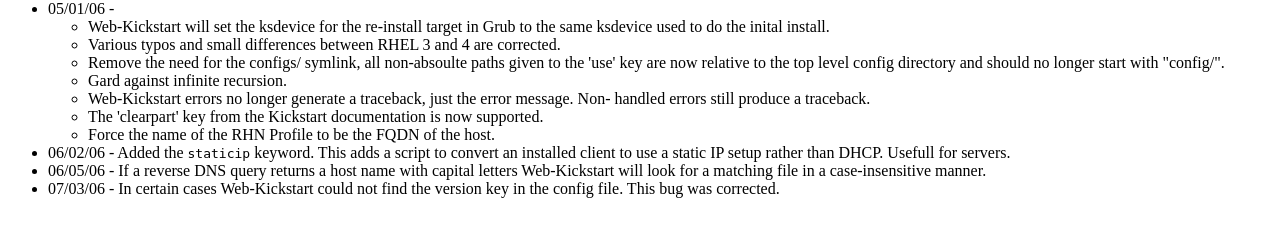
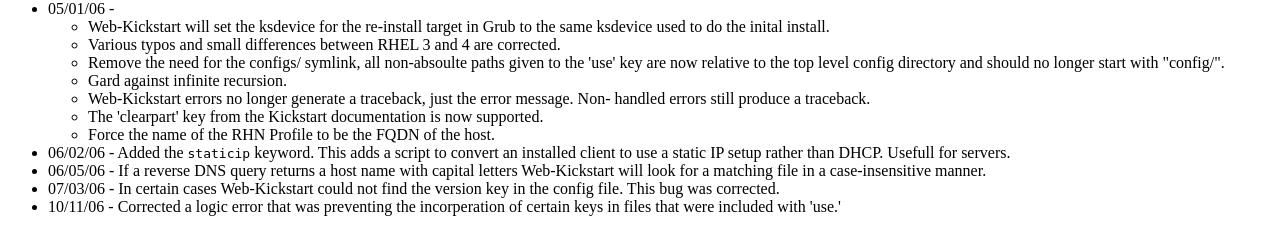
Before and after one commit to jjneely/webkickstart, a PHP site: page /changelog.phtml in a window 1280 px wide. Shown: the part 912-1144 px from the top of the page. Before the commit the page ends 1110 px from the top, so only its background shows below. Run offline with PHP 8.4, Linux system fonts and the light colour scheme.

Commit message:
Keys in included files aren't applied if the same key was already used in an upper level config file.  Previous to this change one match on this condition prevented all remaining keys in a use'd file not to be applied.
Removed some class variables in the baseKickstart class.  These variables
need to be instance variables and were probably causing some obscure
behavior.


git-svn-id: https://svn.linux.ncsu.edu/svn/cls/branches/solaris2ks/Release-20060606@1938 35bbe6b0-b001-0410-9f0e-dd3f93706181

```diff
--- a/changelog.phtml
+++ b/changelog.phtml
@@ -156,7 +156,9 @@ will look for a matching file in a case-insensitive manner.</li>
 <li>07/03/06 -
 In certain cases Web-Kickstart could not find the version key in the config
 file.  This bug was corrected.</li>
-
+<li>10/11/06 -
+Corrected a logic error that was preventing the incorperation of certain
+keys in files that were included with 'use.'</li>
 </ul>
 
 </body>
```
Also changed, not shown: 1 other file.
